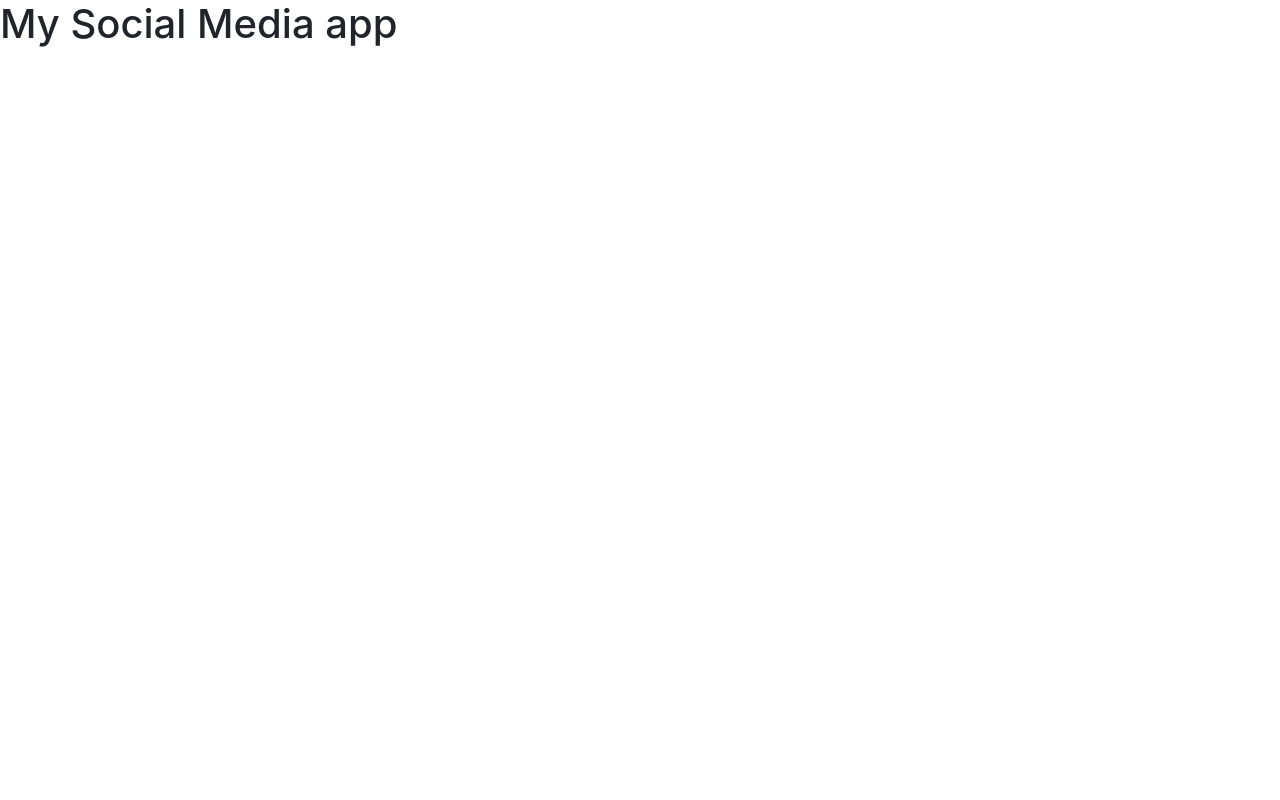
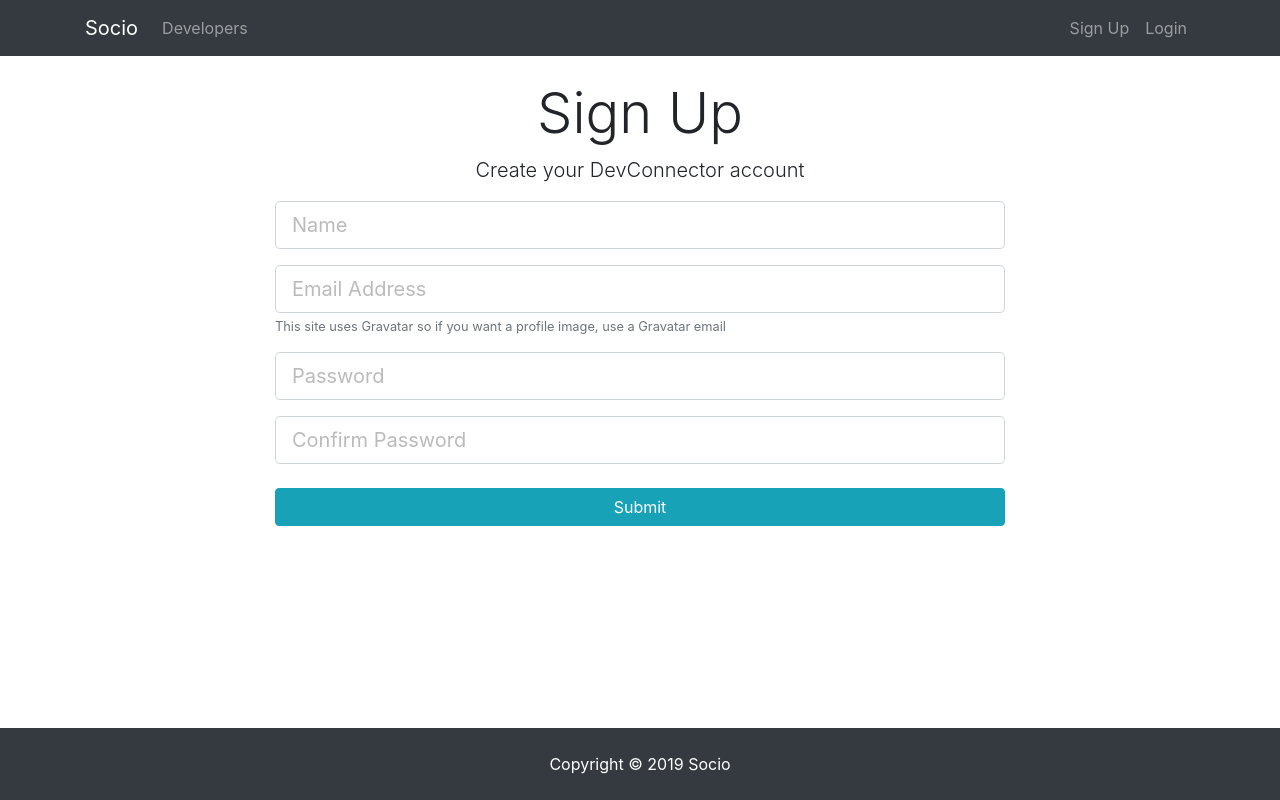
Before and after one commit to dipanshuchaubey/node-application, a React (Create React App) app in the folder client/: page /register in a window 1280 px wide. Built offline with nearby package versions, Linux system fonts and the light colour scheme.

Commit message:
React Router

```diff
--- a/client/package.json
+++ b/client/package.json
@@ -3,8 +3,11 @@
   "version": "0.1.0",
   "private": true,
   "dependencies": {
+    "axios": "^0.18.0",
+    "classnames": "^2.2.6",
     "react": "^16.8.5",
     "react-dom": "^16.8.5",
+    "react-router-dom": "^5.0.0",
     "react-scripts": "2.1.8"
   },
   "scripts": {
--- a/client/src/App.js
+++ b/client/src/App.js
@@ -1,12 +1,26 @@
 import React, { Component } from "react";
 import "./App.css";
+import { BrowserRouter as Router, Route } from "react-router-dom";
+import Navbar from "./components/layout/Navbar";
+import Landing from "./components/layout/Landing";
+import Footer from "./components/layout/Footer";
+import Register from "./components/auth/Register";
+import Login from "./components/auth/Login";
 
 class App extends Component {
   render() {
     return (
-      <div className="App">
-        <h1>My Social Media app</h1>
-      </div>
+      <Router>
+        <div className="App">
+          <Navbar />
+          <Route exact path="/" component={Landing} />
+          <div className="conatiner">
+            <Route exact path="/register" component={Register} />
+            <Route exact path="/login" component={Login} />
+          </div>
+          <Footer />
+        </div>
+      </Router>
     );
   }
 }
--- /dev/null
+++ b/client/src/components/auth/Login.js
@@ -0,0 +1,74 @@
+import React, { Component } from "react";
+
+class Login extends Component {
+  constructor() {
+    super();
+
+    this.state = {
+      email: "",
+      password: "",
+      errors: {}
+    };
+
+    this.onChange = this.onChange.bind(this);
+    this.onSubmit = this.onSubmit.bind(this);
+  }
+
+  onSubmit(e) {
+    e.preventDefault();
+    const user = {
+      email: this.state.email,
+      password: this.state.password
+    };
+
+    console.log(user);
+  }
+
+  onChange(e) {
+    this.setState({
+      [e.target.name]: e.target.value
+    });
+  }
+
+  render() {
+    return (
+      <div className="login">
+        <div className="container">
+          <div className="row">
+            <div className="col-md-8 m-auto">
+              <h1 className="display-4 text-center">Log In</h1>
+              <p className="lead text-center">
+                Sign in to your DevConnector account
+              </p>
+              <form onSubmit={this.onSubmit}>
+                <div className="form-group">
+                  <input
+                    type="email"
+                    className="form-control form-control-lg"
+                    placeholder="Email Address"
+                    name="email"
+                    value={this.state.email}
+                    onChange={this.onChange}
+                  />
+                </div>
+                <div className="form-group">
+                  <input
+                    type="password"
+                    className="form-control form-control-lg"
+                    placeholder="Password"
+                    name="password"
+                    value={this.state.password}
+                    onChange={this.onChange}
+                  />
+                </div>
+                <input type="submit" className="btn btn-info btn-block mt-4" />
+              </form>
+            </div>
+          </div>
+        </div>
+      </div>
+    );
+  }
+}
+
+export default Login;
--- /dev/null
+++ b/client/src/components/auth/Register.js
@@ -0,0 +1,128 @@
+import React, { Component } from "react";
+import axios from "axios";
+import classnames from "classnames";
+
+class Register extends Component {
+  constructor() {
+    super();
+    this.state = {
+      name: "",
+      email: "",
+      password: "",
+      password2: "",
+      errors: {}
+    };
+
+    this.onChange = this.onChange.bind(this);
+    this.onSubmit = this.onSubmit.bind(this);
+  }
+
+  onChange(e) {
+    this.setState({
+      [e.target.name]: e.target.value
+    });
+  }
+
+  onSubmit(e) {
+    e.preventDefault();
+    const newUser = {
+      name: this.state.name,
+      email: this.state.email,
+      password: this.state.password,
+      password2: this.state.password2
+    };
+
+    axios
+      .post("/api/users/register", newUser)
+      .then(res => console.log(res.data))
+      .catch(err => this.setState({ errors: err.response.data }));
+  }
+
+  render() {
+    const { errors } = this.state;
+
+    return (
+      <div className="register">
+        <div className="container">
+          <div className="row">
+            <div className="col-md-8 m-auto">
+              <h1 className="display-4 text-center">Sign Up</h1>
+              <p className="lead text-center">
+                Create your DevConnector account
+              </p>
+              <form onSubmit={this.onSubmit}>
+                <div className="form-group">
+                  <input
+                    type="text"
+                    className={classnames("form-control form-control-lg", {
+                      "is-invalid": errors.name
+                    })}
+                    placeholder="Name"
+                    name="name"
+                    value={this.state.name}
+                    onChange={this.onChange.bind(this)}
+                  />
+                  {errors.name && (
+                    <div className="invalid-feedback">{errors.name}</div>
+                  )}
+                </div>
+                <div className="form-group">
+                  <input
+                    type="email"
+                    className={classnames("form-control form-control-lg", {
+                      "is-invalid": errors.email
+                    })}
+                    placeholder="Email Address"
+                    name="email"
+                    value={this.state.email}
+                    onChange={this.onChange.bind(this).bind(this)}
+                  />
+                  {errors.email && (
+                    <div className="invalid-feedback">{errors.email}</div>
+                  )}
+                  <small className="form-text text-muted">
+                    This site uses Gravatar so if you want a profile image, use
+                    a Gravatar email
+                  </small>
+                </div>
+                <div className="form-group">
+                  <input
+                    type="password"
+                    className={classnames("form-control form-control-lg", {
+                      "is-invalid": errors.password
+                    })}
+                    placeholder="Password"
+                    name="password"
+                    value={this.state.password}
+                    onChange={this.onChange.bind(this).bind(this)}
+                  />
+                  {errors.password && (
+                    <div className="invalid-feedback">{errors.password}</div>
+                  )}
+                </div>
+                <div className="form-group">
+                  <input
+                    type="password"
+                    className={classnames("form-control form-control-lg", {
+                      "is-invalid": errors.password2
+                    })}
+                    placeholder="Confirm Password"
+                    name="password2"
+                    value={this.state.password2}
+                    onChange={this.onChange.bind(this)}
+                  />
+                  {errors.password2 && (
+                    <div className="invalid-feedback">{errors.password2}</div>
+                  )}
+                </div>
+                <input type="submit" className="btn btn-info btn-block mt-4" />
+              </form>
+            </div>
+          </div>
+        </div>
+      </div>
+    );
+  }
+}
+
+export default Register;
--- a/client/src/components/layout/Footer.js
+++ b/client/src/components/layout/Footer.js
@@ -0,0 +1,9 @@
+import React from "react";
+
+export default function Footer() {
+  return (
+    <footer className="bg-dark text-white mt-5 p-4 text-center">
+      Copyright &copy; {new Date().getFullYear()} Socio
+    </footer>
+  );
+}
--- a/client/src/components/layout/Landing.js
+++ b/client/src/components/layout/Landing.js
@@ -0,0 +1,34 @@
+import React, { Component } from "react";
+import { Link } from "react-router-dom";
+
+class Landing extends Component {
+  render() {
+    return (
+      <div className="landing">
+        <div className="dark-overlay landing-inner text-light">
+          <div className="container">
+            <div className="row">
+              <div className="col-md-12 text-center">
+                <h1 className="display-3 mb-4">Developer Connector</h1>
+                <p className="lead">
+                  {" "}
+                  Create a developer profile/portfolio, share posts and get help
+                  from other developers
+                </p>
+                <hr />
+                <Link to="/register" className="btn btn-lg btn-info mr-2">
+                  Sign Up
+                </Link>
+                <Link to="/login" className="btn btn-lg btn-light">
+                  Login
+                </Link>
+              </div>
+            </div>
+          </div>
+        </div>
+      </div>
+    );
+  }
+}
+
+export default Landing;
--- a/client/src/components/layout/Navbar.js
+++ b/client/src/components/layout/Navbar.js
@@ -0,0 +1,52 @@
+import React, { Component } from "react";
+import { Link } from "react-router-dom";
+
+class Navbar extends Component {
+  render() {
+    return (
+      <nav className="navbar navbar-expand-sm navbar-dark bg-dark mb-4">
+        <div className="container">
+          {
+            <Link to="/" className="navbar-brand">
+              Socio
+            </Link>
+          }
+          <button
+            className="navbar-toggler"
+            type="button"
+            data-toggle="collapse"
+            data-target="#mobile-nav"
+          >
+            <span className="navbar-toggler-icon" />
+          </button>
+
+          <div className="collapse navbar-collapse" id="mobile-nav">
+            <ul className="navbar-nav mr-auto">
+              <li className="nav-item">
+                <Link className="nav-link" to="/profiles">
+                  {" "}
+                  Developers
+                </Link>
+              </li>
+            </ul>
+
+            <ul className="navbar-nav ml-auto">
+              <li className="nav-item">
+                <Link className="nav-link" to="/register">
+                  Sign Up
+                </Link>
+              </li>
+              <li className="nav-item">
+                <Link className="nav-link" to="/login">
+                  Login
+                </Link>
+              </li>
+            </ul>
+          </div>
+        </div>
+      </nav>
+    );
+  }
+}
+
+export default Navbar;
```
